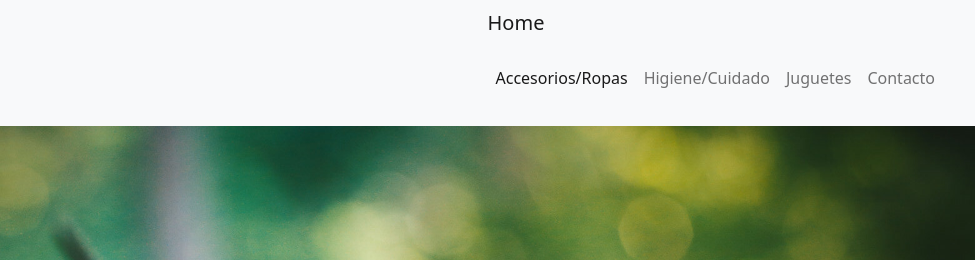
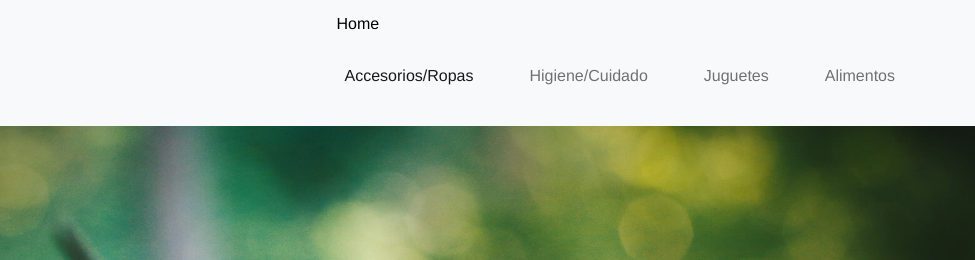
Before and after one commit to federicolealz/EntregaBootstrap, a plain HTML site: page index.html in a window 1280 px wide. Shown: the top 260 px of the page, 305-1280 px from the left. Drawn offline with nearby package versions, Linux system fonts and the light colour scheme.

Commit message:
Segunda entrega

```diff
--- a/index.html
+++ b/index.html
@@ -17,30 +17,30 @@
           <img src="./img/titulo.png" height="110" alt="">
         </a>
        <div class="container__nav">
-         <a class="navbar-brand" href="./index.html">Home</a>
+         <a class="box box-anm" href="./index.html">Home</a>
         <button class="navbar-toggler" type="button" data-bs-toggle="collapse" data-bs-target="#navbarNavDropdown" aria-controls="navbarNavDropdown" aria-expanded="false" aria-label="Toggle navigation">
           <span class="navbar-toggler-icon"></span>
         </button>
         <div class="collapse navbar-collapse" id="navbarNavDropdown">
           <ul class="navbar-nav">
-            <li class="nav-item">
-              <a class="nav-link active" aria-current="page" href="./pages/about.html"">Accesorios/Ropas</a>
+            <li class="box box-anm">
+              <a class="nav-link active" aria-current="page" href="./pages/about.html">Accesorios/Ropas</a>
             </li>
-            <li class="nav-item">
+            <li class="box box-anm">
               <a class="nav-link" href="#">Higiene/Cuidado</a>
             </li>
-            <li class="nav-item">
+            <li class="box box-anm">
               <a class="nav-link" href="#">Juguetes</a>
             </li>
-            <li class="nav-item">
-              <a class="nav-link" href="#">Contacto</a>
+            <li class="box box-anm">
+              <a class="nav-link" href="#">Alimentos</a>
             </li>
           </ul>
         </div>
       </div>
     </nav>
   </header>
-  <main class=".main-fondo">
+  <main>
 
   </main>
   <section>
--- a/style/style.css
+++ b/style/style.css
@@ -1,6 +1,11 @@
 *{
     list-style: none;
     padding: auto;
+}
+a{
+    text-decoration: none;
+    color: black;
+
 }
 .navbar-img{
     margin-left: 60px;
@@ -11,6 +16,17 @@
 }
 nav ul{
     padding: 20px;
+}
+.box{
+    margin-right: 40px;
+    font-family: 'Franklin Gothic Medium', 'Arial Narrow', Arial, sans-serif
+}
+.box-anm{
+    transition: all 0.25s;
+}
+.box:hover{
+    transform: scale(1.5);
+
 }
 main{
     background-image: url(../img/fondo.jpg);
```
Also changed, not shown: pages/about.html (+5 -5 lines).
